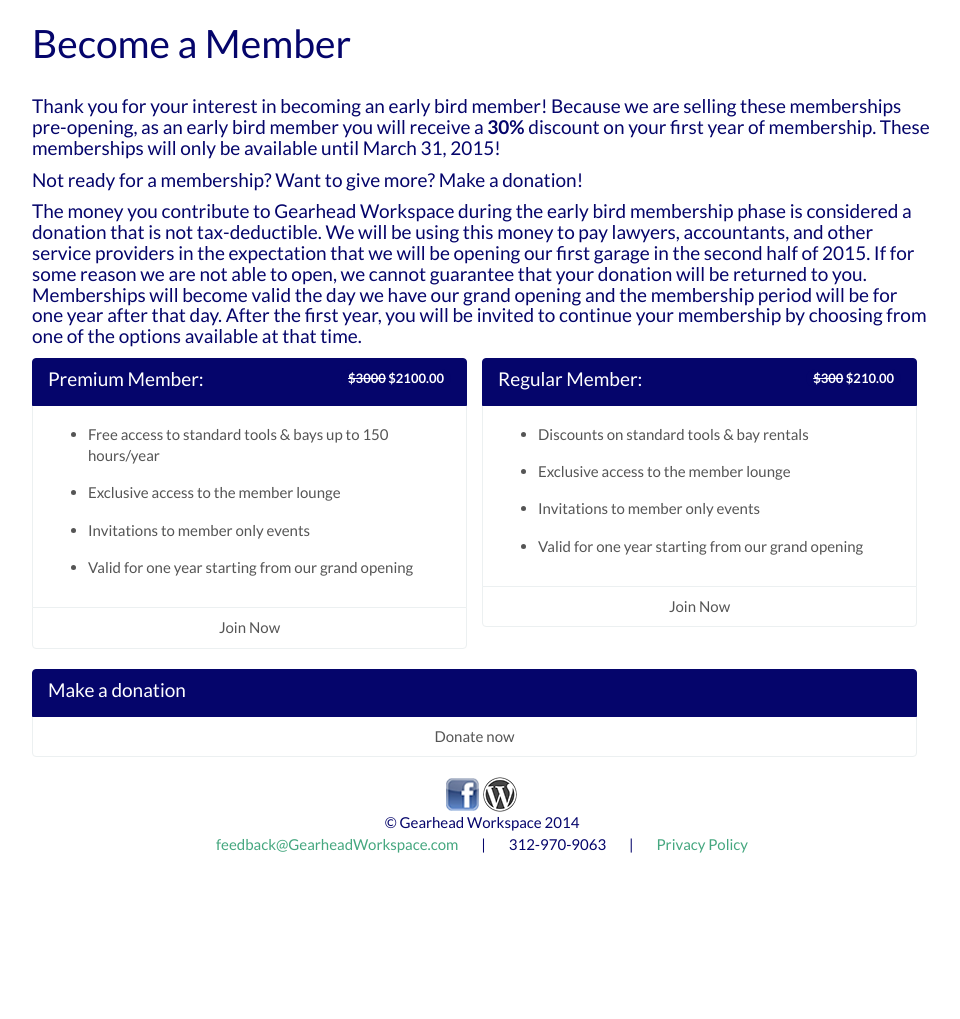
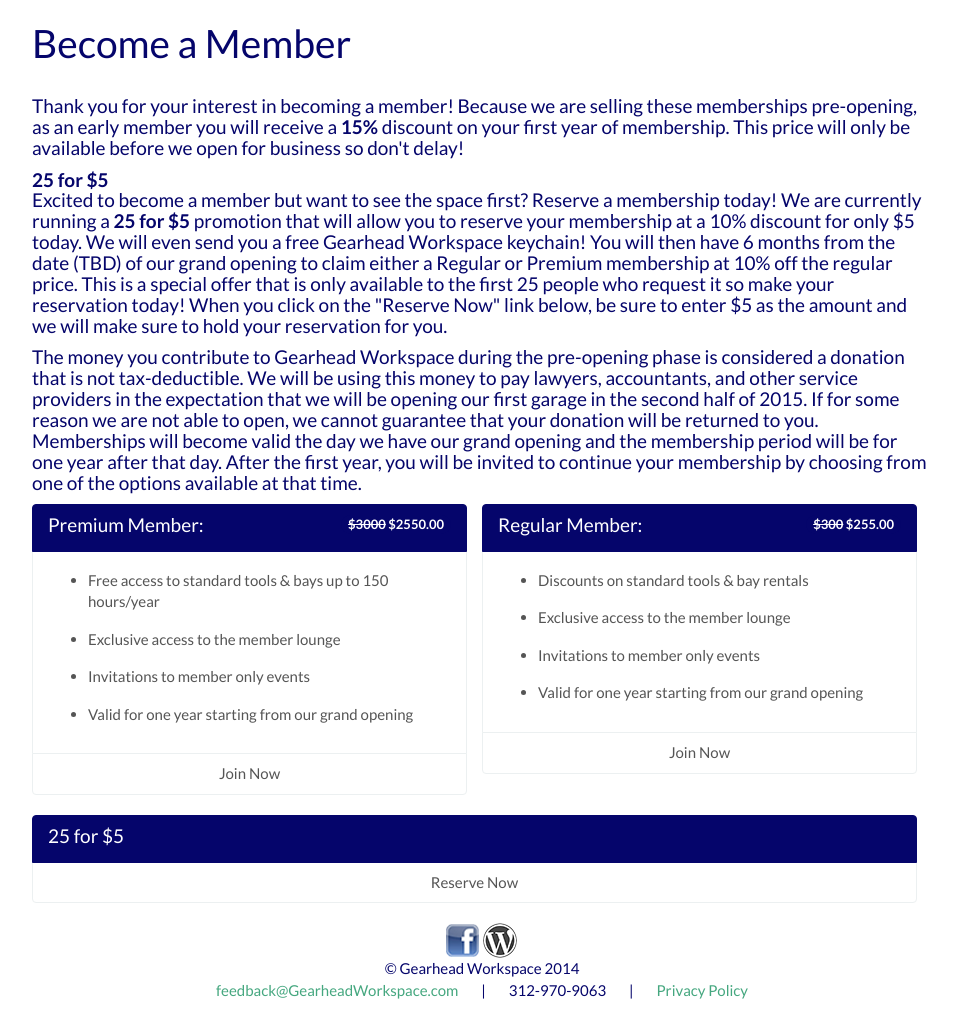
Before and after one commit to GearheadWorkspace/gearheadworkspace, a Django app: page /membership/ in a window 1280 px wide. Shown: the part 60-1079 px from the top of the page, without its empty margins (158-1118 px from the left). Before the commit the page ends 913 px from the top, so only its background shows below. Run offline with Django 3.2, Linux system fonts and the light colour scheme; some libraries are stand-ins or nearby versions.

Commit message:
25 for 5 Partial

```diff
--- a/gearheadworkspace/settings.py
+++ b/gearheadworkspace/settings.py
@@ -117,8 +117,8 @@ SECURE_PROXY_SSL_HEADER = ('HTTP_X_FORWARDED_PROTO', 'https')
 ALLOWED_HOSTS = ['*']
 
 # Membership Cost
-PREMIUM_MEMBERSHIP = Decimal('2100.00')
-REGULAR_MEMBERSHIP = Decimal('210.00')
+PREMIUM_MEMBERSHIP = Decimal('2550.00')
+REGULAR_MEMBERSHIP = Decimal('255.00')
 
 
 ADMINS = (('Adam', 'adam.wonak@gmail..com'),)
--- a/templates/membership.html
+++ b/templates/membership.html
@@ -8,15 +8,16 @@
   <h1 class="page-header">Become a Member</h1>
 <h4>
     <p>
-      Thank you for your interest in becoming an early bird member! Because we are selling these memberships pre-opening, as an early bird member you will receive a <b>30%</b> discount on your first year of membership. These memberships will only be available until March 31, 2015!
+      Thank you for your interest in becoming a member! Because we are selling these memberships pre-opening, as an early member you will receive a <b>15%</b> discount on your first year of membership. This price will only be available before we open for business so don't delay!
     </p>
 
     <p>
-      Not ready for a membership? Want to give more? Make a donation!
+      <b>25 for $5</b><br>
+      Excited to become a member but want to see the space first? Reserve a membership today! We are currently running a <b>25 for $5</b> promotion that will allow you to reserve your membership at a 10% discount for only $5 today. We will even send you a free Gearhead Workspace keychain! You will then have 6 months from the date (TBD) of our grand opening to claim either a Regular or Premium membership at 10% off the regular price. This is a special offer that is only available to the first 25 people who request it so make your reservation today! When you click on the "Reserve Now" link below, be sure to enter $5 as the amount and we will make sure to hold your reservation for you.
     </p>
 
     <p>
-      The money you contribute to Gearhead Workspace during the early bird membership phase is considered a donation that is not tax-deductible. We will be using this money to pay lawyers, accountants, and other service providers in the expectation that we will be opening our first garage in the second half of 2015. If for some reason we are not able to open, we cannot guarantee that your donation will be returned to you. Memberships will become valid the day we have our grand opening and the membership period will be for one year after that day. After the first year, you will be invited to continue your membership by choosing from one of the options available at that time.
+      The money you contribute to Gearhead Workspace during the pre-opening phase is considered a donation that is not tax-deductible. We will be using this money to pay lawyers, accountants, and other service providers in the expectation that we will be opening our first garage in the second half of 2015. If for some reason we are not able to open, we cannot guarantee that your donation will be returned to you. Memberships will become valid the day we have our grand opening and the membership period will be for one year after that day. After the first year, you will be invited to continue your membership by choosing from one of the options available at that time.
     </p>
 </h4>
     {% include "partials/membership_options.html" %}
--- a/templates/partials/membership_options.html
+++ b/templates/partials/membership_options.html
@@ -47,12 +47,12 @@
 <div class="col-md-12 list-group">
   <a href="{% url 'membership' %}" class="list-group-item active">
     <h4 class="list-group-item-heading">
-      Make a donation
+      25 for $5
     </h4>
   </a>
   <a href="{% url 'payment' membership='donation' %}" class="list-group-item">
     <p class="list-group-item-text text-center">
-      Donate now
+      Reserve Now
     </p>
   </a>
 </div>
```
